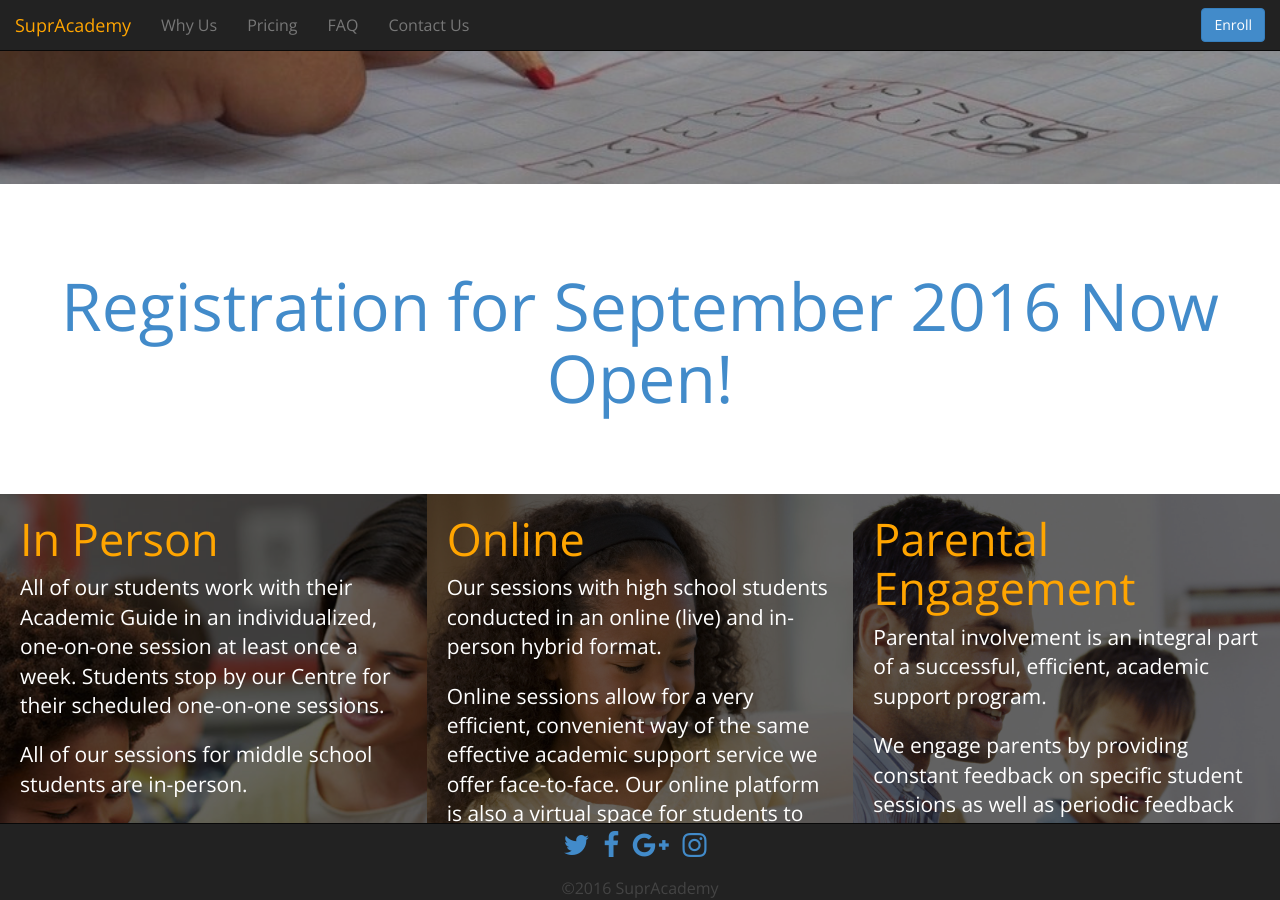
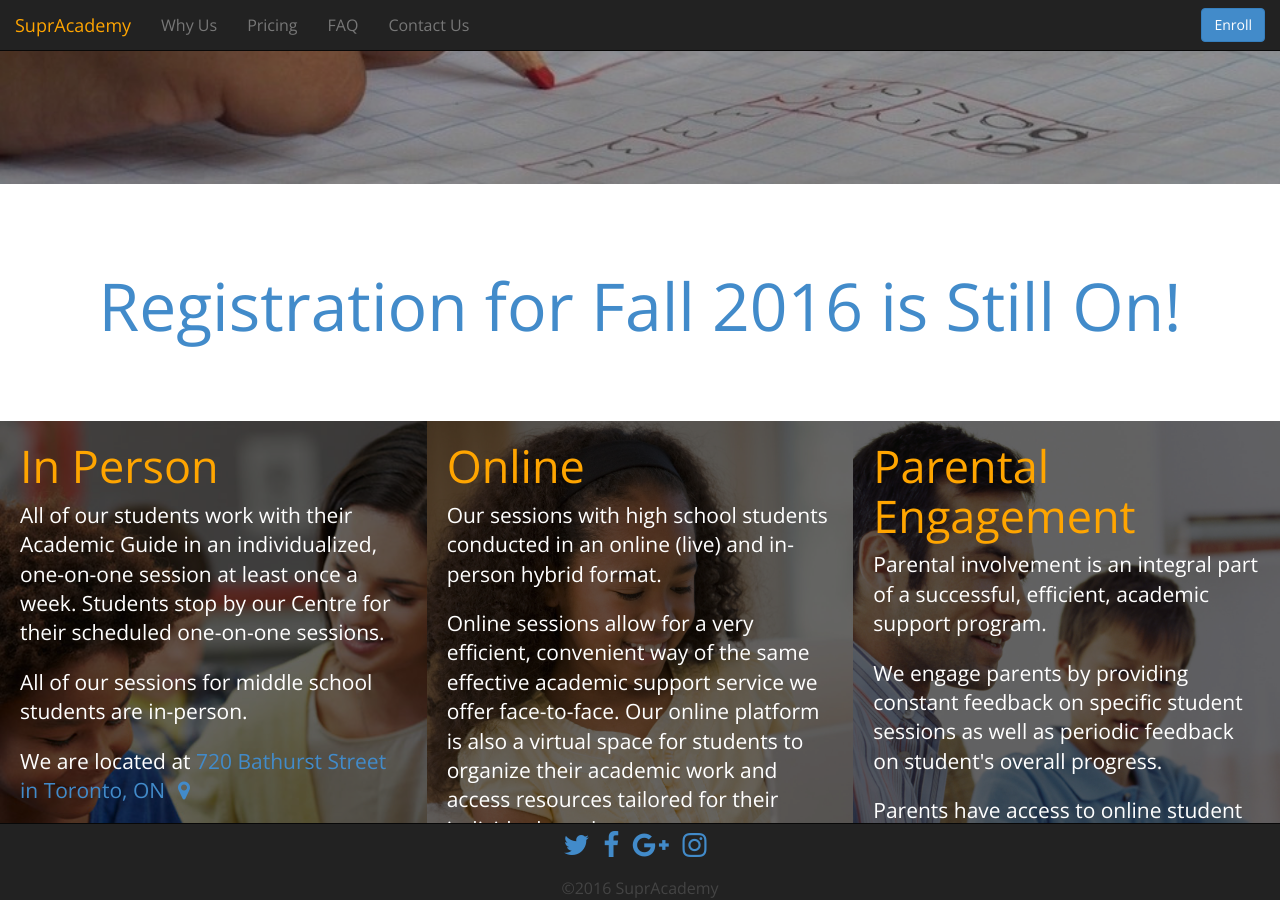
Before and after one commit to ojagostini/supracademy.com, a Jekyll site: the page built from index.html, in a window 1280 px wide and 900 px high, scrolled down 519 px. Built offline with Jekyll 4.4.1, drawn with Linux system fonts in a browser that asks for light colours; nearby versions of some CDN libraries.

Commit message:
modified registration text

```diff
--- a/index.html
+++ b/index.html
@@ -72,7 +72,7 @@ published: true
 <!-- How It Works -->
 <div id="the-how" class="container-fluid strip white-theme">
   <div class="animation" data-animation="fadeIn">
-    <h1 class="large-text"><a href="http://supracademy.com/reg">Registration for September 2016 Now Open!</a></h1>
+    <h1 class="large-text"><a href="http://supracademy.com/reg">Registration for Fall 2016 is Still On!</a></h1>
     <div class="row strip">
       <div class="col-md-8 col-md-offset-2">
         <p class="lead"></p>
```
